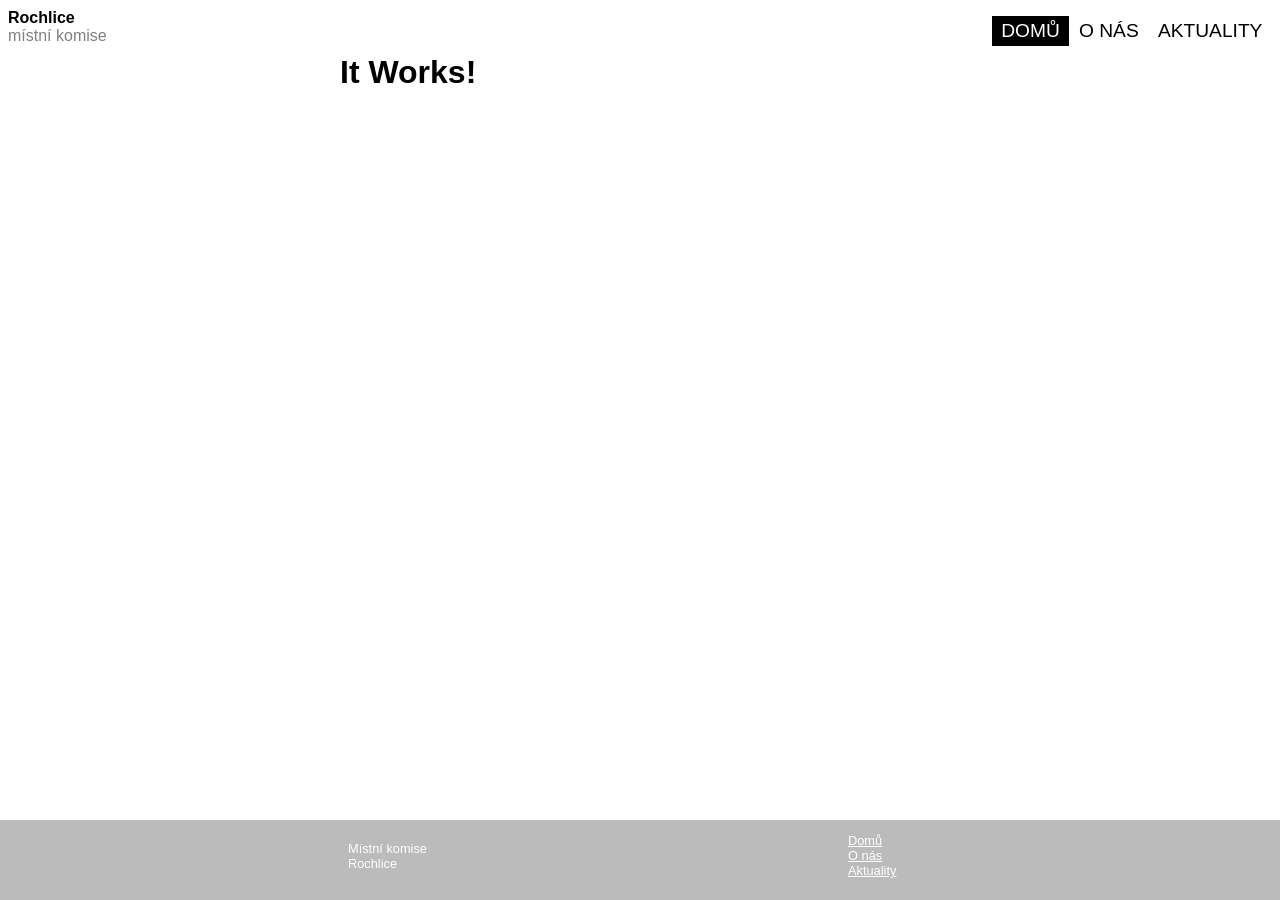
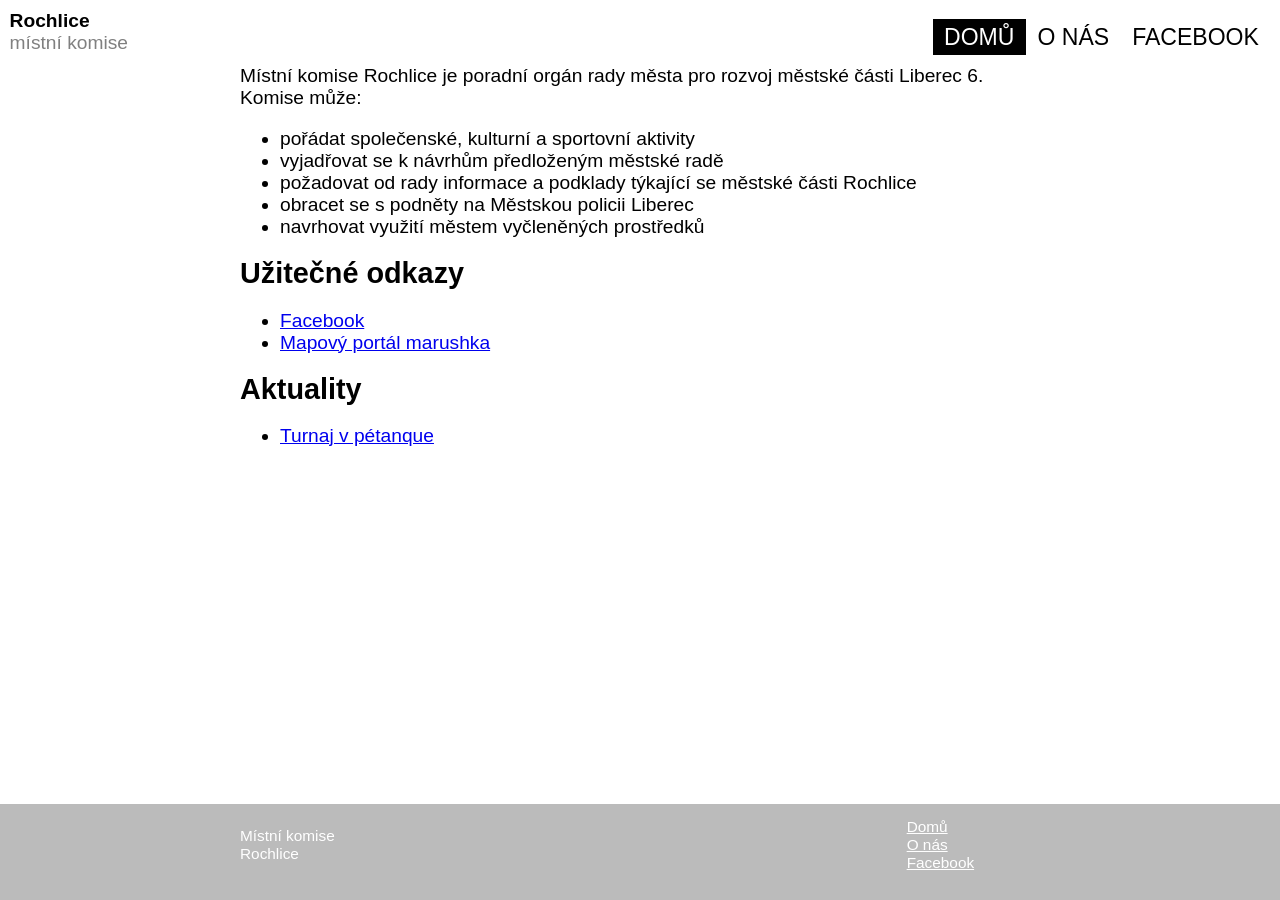
Before and after one commit to mkrochlice/mkrochlice.github.io, a Jekyll site: the page built from index.md, in a window 1280 px wide. Built offline with Jekyll 4.4.1, drawn with Linux system fonts in a browser that asks for light colours; some web fonts are replaced.

Commit message:
Edits
Signed-off-by: Marek Maškarinec <marek@mrms.cz>

```diff
--- a/_data/navigation.yml
+++ b/_data/navigation.yml
@@ -3,5 +3,5 @@ sites:
     link: /
   - name: O nás
     link: /o-nas.html
-  - name: Aktuality
-    link: /aktuality.html
+  - name: Facebook
+    link: https://www.facebook.com/mkrochlice/
--- a/assets/css/styles.scss
+++ b/assets/css/styles.scss
@@ -11,6 +11,7 @@
 
 body {
   margin: 0;
+  font-size: 1.2em;
 
   > div {
     position: relative;
@@ -23,8 +24,8 @@ body {
     footer {
       position: absolute;
       bottom: 0;
-      width: 100%;
-      height: 4rem;
+      height: 6rem;
+      width: 100vw;
     }
   }
 }
@@ -125,10 +126,10 @@ main {
 }
 
 footer {
-  padding: 0.5em;
   background-color: #bbb;
 
   > div {
+    padding: 0.5em;
     display: grid;
     grid-template-columns: repeat(6, 1fr);
     align-items: center;
@@ -149,7 +150,7 @@ footer {
 
 }
 
-@media (min-width: 600px) {
+@media (min-width: 800px) {
   header {
     .hamburger {
       display: none;
@@ -169,13 +170,13 @@ footer {
   }
 
   main {
-    max-width: 600px;
+    max-width: 800px;
     margin: auto;
   }
 
   footer {
     > div {
-      max-width: 600px;
+      max-width: 800px;
       margin: auto;
     }
   }
--- a/index.html
+++ /dev/null
@@ -1,6 +0,0 @@
----
-layout: default
-title: Domů
----
-
-<h1>It Works!</h1>
--- /dev/null
+++ b/index.md
@@ -0,0 +1,24 @@
+---
+layout: default
+title: Místní komise Rochlice
+---
+
+Místní komise Rochlice je poradní orgán rady města pro rozvoj městské části
+Liberec 6. Komise může:
+
+* pořádat společenské, kulturní a sportovní aktivity
+* vyjadřovat se k návrhům předloženým městské radě
+* požadovat od rady informace a podklady týkající se městské části Rochlice
+* obracet se s podněty na Městskou policii Liberec
+* navrhovat využití městem vyčleněných prostředků
+
+## Užitečné odkazy
+
+* [Facebook](https://www.facebook.com/mkrochlice/)
+* [Mapový portál marushka](https://marushkapub.liberec.cz/)
+
+## Aktuality
+
+{% for post in site.posts %}
+* [{{ post.title }}]({{ post.url }})
+{% endfor %}
```
Also changed, not shown: _posts/2025-06-18-turnaj-v-petanque.md (added, +21 -0 lines), aktuality.md (deleted, +0 -10 lines), assets/images/petanque.jpg (added).
